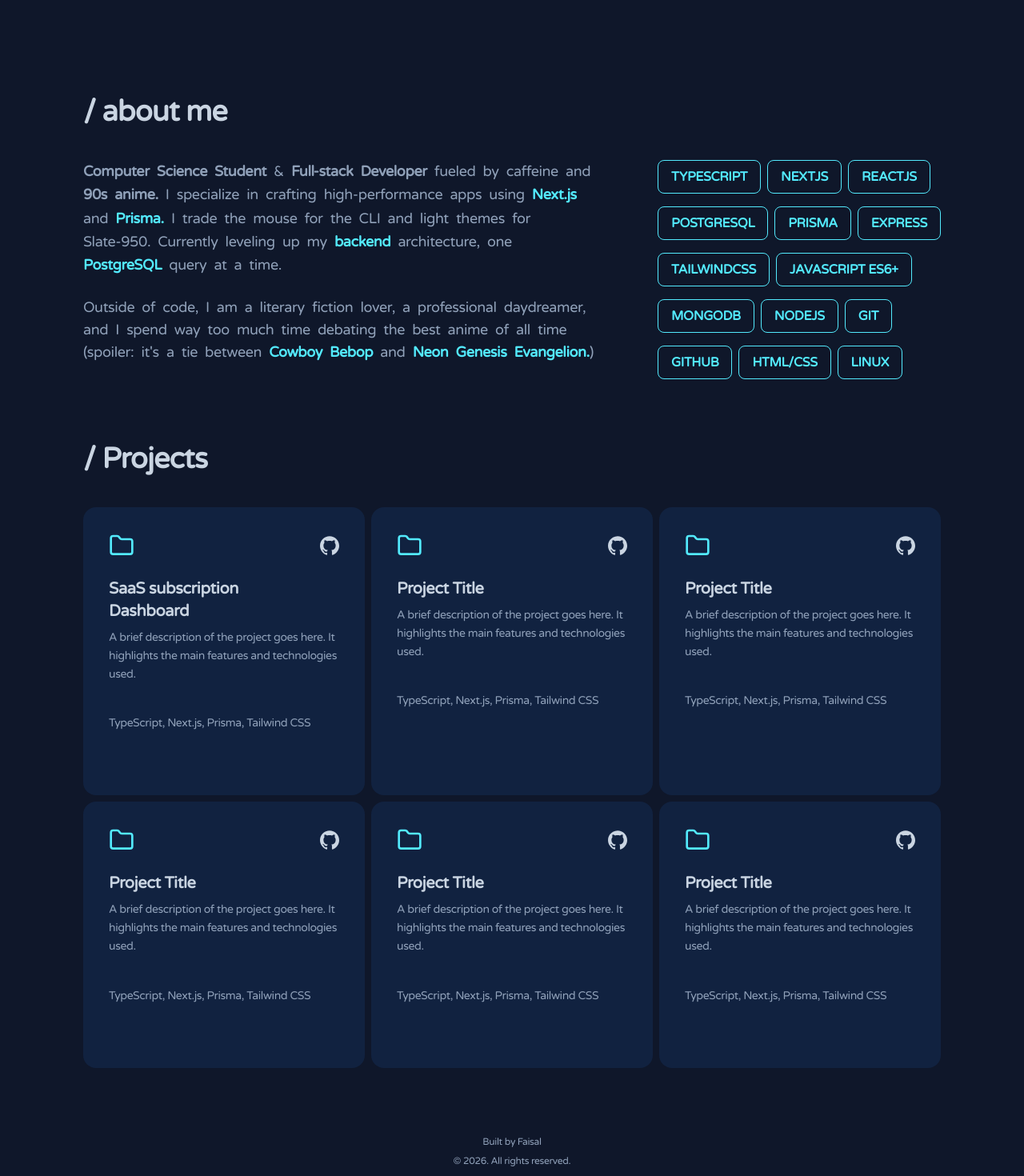
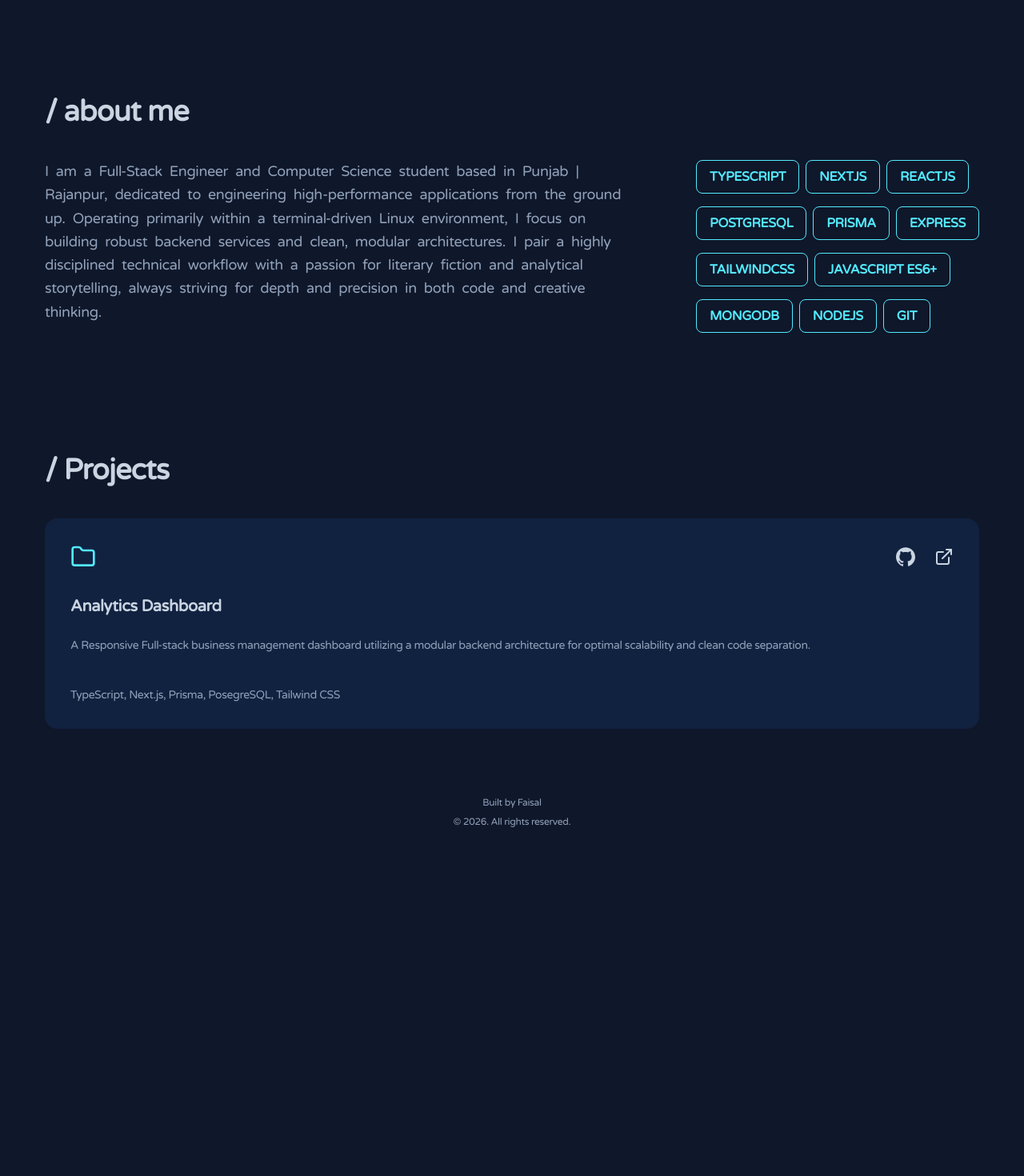
Before and after one commit to kaze1-dev/myPortfolio, a Next.js app: page / in a window 1280 px wide. Shown: the part 680-2150 px from the top of the page at 80% size. After the commit the page ends 1759 px from the top, so only its background shows below. Built offline with nearby package versions, Linux system fonts and the light colour scheme.

Commit message:
feat: Responsiveness

```diff
--- a/components/layouts/header.tsx
+++ b/components/layouts/header.tsx
@@ -6,7 +6,7 @@
 const Header = () => {
    return (
       <>
-         <header className='flex gap-6 items-center justify-between bg-slate-900 py-4 px-15 fixed w-full z-100'>
+         <header className='flex gap-6 items-center justify-between bg-slate-900 py-4 px-6 md:px-14 fixed w-full z-100'>
             <HeaderContent />
          </header>
       </>
--- a/components/layouts/headerContent.tsx
+++ b/components/layouts/headerContent.tsx
@@ -39,7 +39,7 @@
                <h1  className='text-slate-300 font-bold text-lg font-rounded tracking-tighter cursor-default hover:cursor-pointer'>Faisal Abbas</h1>
             </a>
 
-            <nav className='text-slate-300 tracking-tighter font-rounded font-bold text-sm flex gap-4 justify-center items-center'>
+            <nav className='text-slate-300 tracking-tighter font-rounded font-bold text-sm  gap-4 justify-center items-center hidden md:flex'>
                <a href="#hero">
                   <div className='cursor-default hover:text-cyan-300 hover:cursor-pointer'>Home</div>
                </a>
--- a/components/modules/about.tsx
+++ b/components/modules/about.tsx
@@ -3,7 +3,7 @@
 
 const About = () => {
    return (
-      <section id='about' className='max-h-screen font-rounded tracking-tight w-full'>
+      <section id='about' className='font-rounded tracking-tight w-full'>
          <AboutContent />
       </section>
    )
--- a/components/modules/projects.tsx
+++ b/components/modules/projects.tsx
@@ -4,7 +4,7 @@
 
 const Projects = () => {
   return (
-    <section id='projects' className=' font-rounded tracking-tight px-26'>
+    <section id='projects' className=' font-rounded tracking-tight px-6 lg:px-14'>
       <ProjectContent />
     </section>
   )
--- a/components/ui/aboutContent.tsx
+++ b/components/ui/aboutContent.tsx
@@ -14,64 +14,20 @@
 }
 
 const AboutContent = () => {
-   const aboutRef = useRef<HTMLDivElement>(null)
-   const titleRef = useRef<HTMLHeadingElement>(null)
+   return (
+      <div className='px-6 lg:px-14'>
 
-
-   useGSAP(() => {
-      const split = new SplitText("#aboutIntro", {
-         type: "words"
-      })
-      gsap.from("#aboutTitle", {
-         opacity: 0,
-         duration: 0.5,
-         delay: 0.1,
-         y: 30,
-         ease: "back.out(3)",
-         scrollTrigger: {
-            trigger: "#aboutTitle",
-            start: "top 100%",
-         }
-      })
-
-      gsap.from(split.words, {
-         y: 50,
-         opacity: 0,
-         rotationX: -40,
-         duration: 0.5,
-         ease: "power1.out",
-         scrollTrigger: {
-            trigger: split.words,
-            start: "top 90%",
-         }
-      })
-
-      gsap.from(".skillBox", {
-         opacity: 0,
-         x: 100,
-         stagger: 0.05,
-         duration: 0.5,
-         ease: "back.out(2)",
-         scrollTrigger: {
-            trigger: ".skillBox",
-            start: "top 50%"
-         }
-      })
-   }, { scope: aboutRef })
-   return (
-      <div ref={aboutRef} className='px-26 -z-10'>
-
-         <h1 id="aboutTitle" ref={titleRef} className='text-4xl tracking-tight font-bold text-slate-300 mb-10'>/ about me</h1>
-         <div className='flex gap-20'>
-            <div >
-               <p id='aboutIntro' className='text-slate-400 text-lg leading-relaxed [word-spacing:0.3rem]'>
-                  <span className='font-bold'>Computer Science Student</span> & <span className='font-bold'>Full-stack Developer</span> fueled by caffeine and <span className='font-bold'>90s anime.</span> I specialize in crafting high-performance apps using<span className='font-bold text-cyan-300'> Next.js</span> and <span className='font-bold text-cyan-300'>Prisma.</span> I trade the mouse for the CLI and light themes for Slate-950. Currently leveling up my <span className='font-bold text-cyan-300'>backend</span> architecture, one <span className='font-bold text-cyan-300'>PostgreSQL</span> query at a time.
+         <h1 id="aboutTitle" className='text-2xl lg:text-4xl tracking-tight font-bold text-slate-300 mb-6 lg:mb-10'>/ about me</h1>
+         <div className='flex flex-col md:flex-row md:gap-20'>
+            <div className='mb-4'>
+               <p id='aboutIntro' className='text-slate-400 text-sm lg:text-lg leading-relaxed [word-spacing:0.3rem]'>
+                 I am a Full-Stack Engineer and Computer Science student based in Punjab | Rajanpur, dedicated to engineering high-performance applications from the ground up. Operating primarily within a terminal-driven Linux environment, I focus on building robust backend services and clean, modular architectures. I pair a highly disciplined technical workflow with a passion for literary fiction and analytical storytelling, always striving for depth and precision in both code and creative thinking.
                </p>
                <p className='text-slate-400 text-lg [word-spacing:0.3rem] mt-6'>
-                  Outside of code, I am a literary fiction lover, a professional daydreamer, and I spend way too much time debating the best anime of all time (spoiler: it's a tie between <span className='font-bold text-cyan-300'>Cowboy Bebop</span> and <span className='font-bold text-cyan-300'>Neon Genesis Evangelion.</span>)
+
                </p>
             </div>
-            <div className='flex flex-col gap-4 '>
+            <div className='flex flex-col justify-center gap-4 text-xs md:text-base md:mb-18'>
                <div className='flex text-cyan-300 font-bold gap-2 skillBox'>
                   <div className=''>
                      <div className='border-cyan-300 border-solid border px-4 py-2 rounded-lg'>TYPESCRIPT</div>
@@ -115,17 +71,6 @@
                      <div className='border-cyan-300 border-solid border px-4 py-2 rounded-lg'>GIT</div>
                   </div>
                </div>
-               <div className='flex text-cyan-300 font-bold gap-2 skillBox'>
-                  <div className=''>
-                     <div className='border-cyan-300 border-solid border px-4 py-2 rounded-lg'>GITHUB</div>
-                  </div>
-                  <div>
-                     <div className='border-cyan-300 border-solid border px-4 py-2 rounded-lg'>HTML/CSS</div>
-                  </div>
-                  <div>
-                     <div className='border-cyan-300 border-solid border px-4 py-2 rounded-lg'>LINUX</div>
-                  </div>
-               </div>
             </div>
          </div>
       </div>
--- a/components/ui/emailBtn.tsx
+++ b/components/ui/emailBtn.tsx
@@ -20,7 +20,7 @@
    })
    return (
       <button id='mailBtn' className='flex  items-center'>
-         <div  className='border border-cyan-300 text-cyan-300 px-6 py-4 font-bold font-rounded rounded-md flex justify-center items-center gap-2 hover:bg-cyan-300/10  transition-all'>
+         <div  className='border border-cyan-300 text-cyan-300 px-6 py-3.5 font-bold font-rounded rounded-md flex justify-center items-center gap-2 hover:bg-cyan-300/10'>
             <Icons.mail className='h-6 w-6 hover:cursor-pointer text-cyan-300' />
             <h4>Say hi!</h4>
          </div>
--- a/components/ui/heroText.tsx
+++ b/components/ui/heroText.tsx
@@ -68,9 +68,9 @@
    }, { scope: container });
 
    return (
-      <div ref={container} className='flex gap-25 w-full justify-between items-center'>
+      <div ref={container} className='flex w-full justify-center  items-center'>
 
-         <div ref={imgRef}>
+         {/* <div ref={imgRef}>
             <Image
                src={profile}
                alt='pic of me'
@@ -79,16 +79,16 @@
                className='rounded-full brightness-90'
                priority
             />
-         </div>
+         </div> */}
 
-         <div className='flex flex-col gap-6'>
-            <h1 className='text-slate-300 text-6xl inline tracking-tight font-rounded'>
+         <div className='flex flex-col items-center text-center max-w-2xl px-4'>
+            <h1 className='text-slate-300 text-4xl lg:text-6xl tracking-tight font-rounded mb-4'>
                <span id='heroTxt'></span>
                <span id='cursor' className='text-cyan-300 font-bold font-mono'>_</span>
             </h1>
 
-            <p id='heroParagraph' className='inline text-sm text-slate-400 font-rounded leading-relaxed'>
-               Building high-performance web applications at the intersection of Next.js logic and<br /> robust Prisma backends, fueled by a love for clean code and anime.
+            <p id='heroParagraph' className='text-xs text-slate-400 font-rounded leading-relaxed mb-6'>
+               Full-Stack Engineer | Building high-performance web applications with<br className='hidden lg:block' /> Next.js & Prisma. Driven by clean code, robust backend architecture, and great storytelling.
             </p>
             <EmailBtn />
          </div>
--- a/components/ui/projectContent.tsx
+++ b/components/ui/projectContent.tsx
@@ -5,6 +5,8 @@
 import { useGSAP } from '@gsap/react'
 import { useRef } from 'react';
 import { ScrollTrigger } from 'gsap/ScrollTrigger';
+import { ExternalLink } from 'lucide-react';
+
 const ProjectContent = () => {
   const hRef = useRef<HTMLHeadingElement>(null)
 
@@ -12,8 +14,7 @@
     gsap.from(".heading", {
       opacity: 0,
       y: 50,
-      duration: 0.5,
-      ease: "back.out(3)",
+      duration: 0.3,
       scrollTrigger: {
         trigger: ".heading",
         start: "top 80%",
@@ -34,84 +35,22 @@
   }, { scope: hRef })
   return (
     <div ref={hRef}>
-      <h1 className='text-4xl tracking-tight font-bold text-slate-300 mt-20 mb-10 heading'>/ Projects</h1>
-      <div className='grid grid-cols-3 gap-2'>
-        <div className='bg-[#112240] rounded-2xl px-8 pt-8 pb-20 cards'>
+      <h1 className='text-2xl lg:text-4xl tracking-tight font-bold text-slate-300 mt-20 mb-10 heading'>/ Projects</h1>
+      <div className='flexs justify-center'>
+        <div className='bg-[#112240] rounded-2xl px-8 py-8 cards'>
           <div className='flex justify-between items-center'>
             <Icons.folder className='w-8 h-8 text-cyan-300' />
-            <Icons.gitHub className='w-6 h-6 text-slate-300 hover:cursor-pointer hover:text-cyan-300' />
+            <div className='flex gap-6 items-center '>
+              <Icons.gitHub className='w-6 h-6 text-slate-300 hover:cursor-pointer hover:text-cyan-300' />
+              <ExternalLink className='w-6 h-6 text-slate-300 hover:cursor-pointer hover:text-cyan-300' />
+            </div>
           </div>
-          <h2 className='text-xl font-bold text-slate-300 mt-6'>SaaS subscription<br /> Dashboard</h2>
+          <h2 className='text-xl font-bold text-slate-300 mt-8 mb-6'>Analytics Dashboard</h2>
           <p className='text-sm text-slate-400 mt-2 leading-relaxed'>
-            A brief description of the project goes here. It highlights the main features and technologies used.
+            A Responsive Full-stack business management dashboard utilizing a modular backend architecture for optimal scalability and clean code separation.
           </p>
           <p className='text-sm text-slate-400 mt-10'>
-            TypeScript, Next.js, Prisma, Tailwind CSS
-          </p>
-        </div>
-        <div className='bg-[#112240] rounded-2xl px-8 pt-8 pb-20 cards'>
-          <div className='flex justify-between items-center'>
-            <Icons.folder className='w-8 h-8 text-cyan-300' />
-            <Icons.gitHub className='w-6 h-6 text-slate-300 hover:cursor-pointer hover:text-cyan-300' />
-          </div>
-          <h2 className='text-xl font-bold text-slate-300 mt-6'>Project Title</h2>
-          <p className='text-sm text-slate-400 mt-2 leading-relaxed'>
-            A brief description of the project goes here. It highlights the main features and technologies used.
-          </p>
-          <p className='text-sm text-slate-400 mt-10'>
-            TypeScript, Next.js, Prisma, Tailwind CSS
-          </p>
-        </div>
-        <div className='bg-[#112240] rounded-2xl px-8 pt-8 pb-20 cards'>
-          <div className='flex justify-between items-center'>
-            <Icons.folder className='w-8 h-8 text-cyan-300' />
-            <Icons.gitHub className='w-6 h-6 text-slate-300 hover:cursor-pointer hover:text-cyan-300' />
-          </div>
-          <h2 className='text-xl font-bold text-slate-300 mt-6'>Project Title</h2>
-          <p className='text-sm text-slate-400 mt-2 leading-relaxed'>
-            A brief description of the project goes here. It highlights the main features and technologies used.
-          </p>
-          <p className='text-sm text-slate-400 mt-10'>
-            TypeScript, Next.js, Prisma, Tailwind CSS
-          </p>
-        </div>
-        <div className='bg-[#112240] rounded-2xl px-8 pt-8 pb-20 cards'>
-          <div className='flex justify-between items-center'>
-            <Icons.folder className='w-8 h-8 text-cyan-300' />
-            <Icons.gitHub className='w-6 h-6 text-slate-300 hover:cursor-pointer hover:text-cyan-300' />
-          </div>
-          <h2 className='text-xl font-bold text-slate-300 mt-6'>Project Title</h2>
-          <p className='text-sm text-slate-400 mt-2 leading-relaxed'>
-            A brief description of the project goes here. It highlights the main features and technologies used.
-          </p>
-          <p className='text-sm text-slate-400 mt-10'>
-            TypeScript, Next.js, Prisma, Tailwind CSS
-          </p>
-        </div>
-        <div className='bg-[#112240] rounded-2xl px-8 pt-8 pb-20 cards'>
-          <div className='flex justify-between items-center'>
-            <Icons.folder className='w-8 h-8 text-cyan-300' />
-            <Icons.gitHub className='w-6 h-6 text-slate-300 hover:cursor-pointer hover:text-cyan-300' />
-          </div>
-          <h2 className='text-xl font-bold text-slate-300 mt-6'>Project Title</h2>
-          <p className='text-sm text-slate-400 mt-2 leading-relaxed'>
-            A brief description of the project goes here. It highlights the main features and technologies used.
-          </p>
-          <p className='text-sm text-slate-400 mt-10'>
-            TypeScript, Next.js, Prisma, Tailwind CSS
-          </p>
-        </div>
-        <div className='bg-[#112240] rounded-2xl px-8 pt-8 pb-20 cards'>
-          <div className='flex justify-between items-center'>
-            <Icons.folder className='w-8 h-8 text-cyan-300' />
-            <Icons.gitHub className='w-6 h-6 text-slate-300 hover:cursor-pointer hover:text-cyan-300' />
-          </div>
-          <h2 className='text-xl font-bold text-slate-300 mt-6'>Project Title</h2>
-          <p className='text-sm text-slate-400 mt-2 leading-relaxed'>
-            A brief description of the project goes here. It highlights the main features and technologies used.
-          </p>
-          <p className='text-sm text-slate-400 mt-10'>
-            TypeScript, Next.js, Prisma, Tailwind CSS
+            TypeScript, Next.js, Prisma, PosegreSQL, Tailwind CSS
           </p>
         </div>
       </div>
--- a/package.json
+++ b/package.json
@@ -14,7 +14,7 @@
     "clsx": "^2.1.1",
     "geist": "^1.7.0",
     "gsap": "^3.14.2",
-    "lucide-react": "^1.7.0",
+    "lucide-react": "^1.17.0",
     "next": "16.2.1",
     "radix-ui": "^1.4.3",
     "react": "19.2.4",
```
Also changed, not shown: 1 other file (tests, documents, lock files or other folders).
